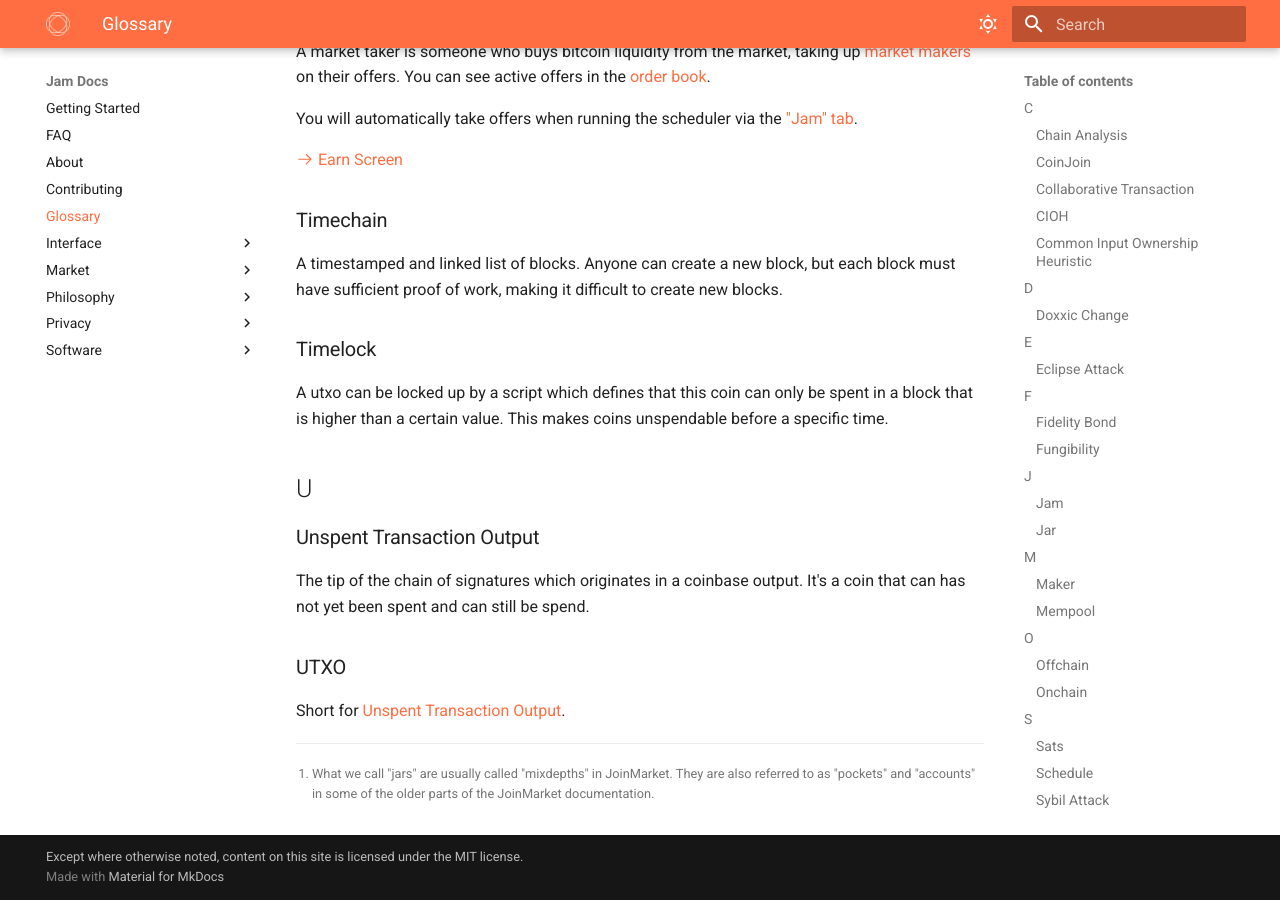
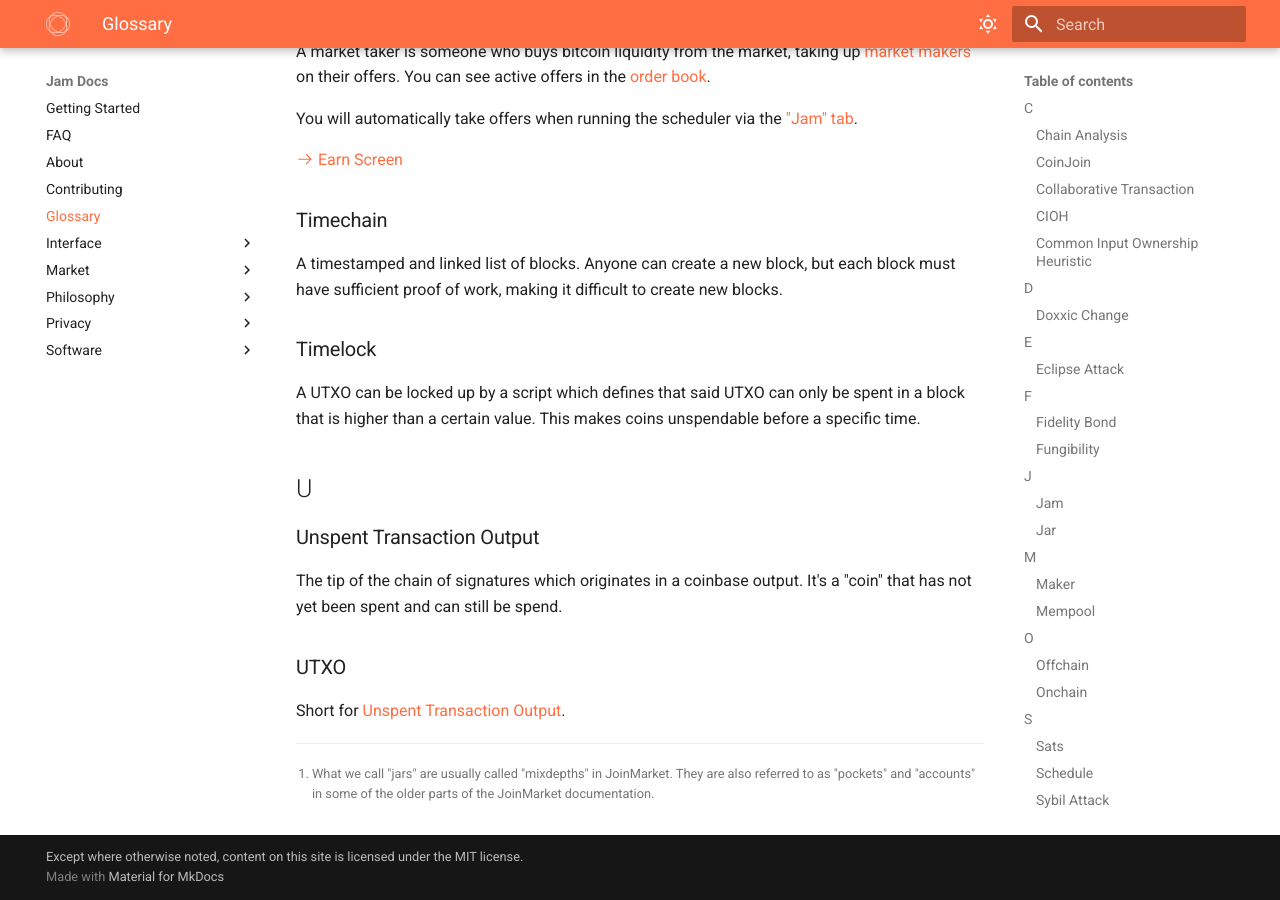
Before and after one commit to joinmarket-webui/jamdocs, an MkDocs documentation site: the page built from docs/glossary.md, in a window 1280 px wide and 900 px high, scrolled down 3047 px. Built offline with MkDocs 1.6.1 and Material for MkDocs 9.7.7, drawn with Linux system fonts in a browser that asks for light colours; some of the changed text lies outside the part shown.

Commit message:
fix: minor corrections

```diff
--- a/docs/glossary.md
+++ b/docs/glossary.md
@@ -61,7 +61,7 @@
 ### Collaborative Transaction
 
 A collaborative transaction is a bitcoin transaction that --- you guessed it ---
-is done collaboratively by multiple participants. Specifically a coinjoin is a
+is done collaboratively by multiple participants. Specifically, a coinjoin is a
 transaction with multiple inputs belonging to different users.
 
 ### CIOH
@@ -141,11 +141,11 @@
 A timestamped and linked list of blocks. Anyone can create a new block, but each block must have
 sufficient proof of work, making it difficult to create new blocks.
 ### Timelock
-A utxo can be locked up by a script which defines that this coin can only be spent in a block that
+A UTXO can be locked up by a script which defines that said UTXO can only be spent in a block that
 is higher than a certain value. This makes coins unspendable before a specific time.
 ## U
 ### Unspent Transaction Output
-The tip of the chain of signatures which originates in a coinbase output. It's a coin that can
+The tip of the chain of signatures which originates in a coinbase output. It's a "coin" that
 has not yet been spent and can still be spend.
 ### UTXO
 Short for [Unspent Transaction Output](#unspent-transaction-output).
```
Also changed, not shown: docs/FAQ.md (+1 -1 lines).
